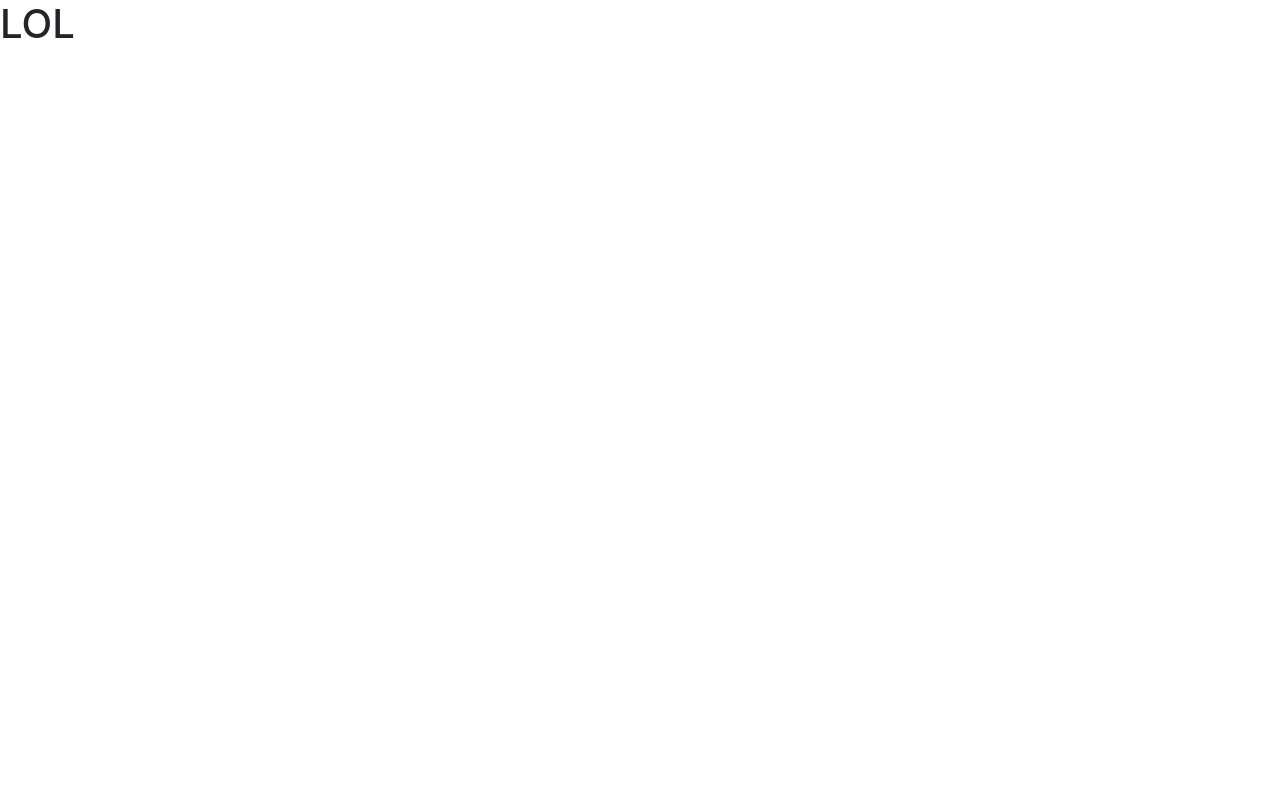
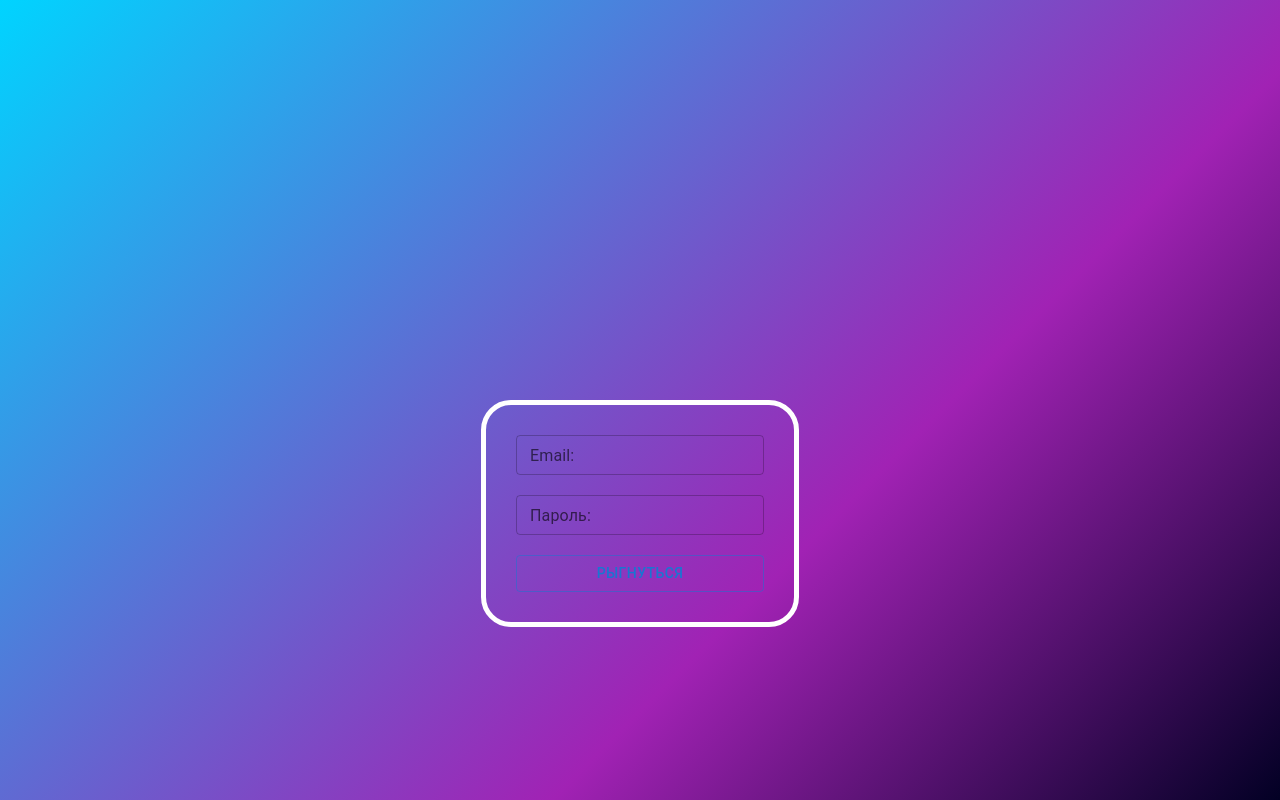
Before and after one commit to skitcc/grates-front, a React (Create React App) app in the folder grates-frontend/: page /login in a window 1280 px wide. Built offline with nearby package versions, Linux system fonts and the light colour scheme.

Commit message:
private Routing & login

```diff
--- a/grates-frontend/src/components/Navigation.jsx
+++ b/grates-frontend/src/components/Navigation.jsx
@@ -2,15 +2,29 @@ import React from 'react';
 import Home from '../Home';
 import Login from '../pages/Login';
 import Registration from '../pages/registration/Registration';
-import { BrowserRouter, Route, Routes } from 'react-router-dom';
+import { BrowserRouter, Route, Routes, Navigate } from 'react-router-dom';
+import MainPage from '../pages/MainPage';
+
 
 const Navigation = () => {
+    const token = localStorage.getItem("token")
+
+    const PrivateRoute = ({children, token}) => {
+
+       return token ? children : <Navigate to="/login" element/>
+
+    }
     return (
         <BrowserRouter>
             <Routes>
                 <Route exact path="/" element={<Home/>}/>
                 <Route exact path="/login" element={<Login/>}/>
                 <Route exaxt path="/registration" element={<Registration/>}/>
+                <Route path="/main" element={
+                    <PrivateRoute token={token}>
+                        <MainPage/>
+                    </PrivateRoute>
+                }/>
             </Routes>
 
         </BrowserRouter>
--- a/grates-frontend/src/pages/Login.jsx
+++ b/grates-frontend/src/pages/Login.jsx
@@ -1,11 +1,71 @@
-import React from 'react';
+import React, { useState } from 'react';
+import { Button, TextField } from "@mui/material";
+const Login = () => {
 
-const Login = () => {
+    const [email, setEmail] = useState("")
+    const [password, setPassword] = useState("")
+
+    const saveToken = (token) => {
+        localStorage.setItem("token", JSON.stringify(token))
+    }
+
+
+    const handleEmailChange = (e) => {
+        e.preventDefault()
+        setEmail(e.target.value)
+    }
+    const handlePasswordChange = (e) => {
+        e.preventDefault()
+        setPassword(e.target.value)
+    }
+    const handleSubmit = async(e) => {
+        e.preventDefault()
+        await fetch("http://mgtu.tech/auth/sign-in", {
+            method:"POST",
+            body: JSON.stringify({email:email, password: password}),
+            headers: {
+                "Accept":"application/json",
+                "Content-Type": "application/json"
+            }
+        })
+        .then(res => {
+            if (res.status === 200){
+                const tokenData = res.json()
+                console.log(JSON.stringify(tokenData));
+                saveToken(JSON.stringify(tokenData))
+                return Promise.resolve()
+            }
+            return Promise.reject()
+        })
+    }
     return (
-        <div>
-            <h1>LOL</h1>
+        <div style={{background: "linear-gradient(315deg, rgba(2,0,36,1) 0%, rgba(161,34,180,1) 35%, rgba(0,212,255,1) 100%)",height:"100vh", width:"250vh"}}>
+          <div style={{display:"flex", justifyContent:"center", alignItems:"center", marginTop:"400px"}}>
+            <form style={{flexDirection:"column", display:"flex", border:"5px solid white", padding:"30px", borderRadius:"30px"}}>
+              <label style={{marginBottom:"20px"}}>
+                <TextField
+                  label="Email:"
+                  id="outlined-size"
+                  size="small"
+                  onChange={(e) => handleEmailChange(e)}
+                  defaultValue={email}
+                />
+              </label>
+              <label style={{marginBottom:"20px"}}>
+                  <TextField
+                      label="Пароль:"
+                      id="outlined"
+                      size="small"
+                      onChange={(e) => handlePasswordChange(e)}
+                      defaultValue={password}
+                    />
+              </label>
+              <Button variant="outlined" onClick={(e) => handleSubmit(e)}>РЫГНУТЬСЯ</Button>
+              {/* <button>www</button> */}
+            </form>
+          </div>
         </div>
-    );
+      );
 };
 
 export default Login;
--- /dev/null
+++ b/grates-frontend/src/pages/MainPage.jsx
@@ -0,0 +1,11 @@
+import React from 'react';
+
+const MainPage = () => {
+    return (
+        <div>
+            <h1>Protected page</h1>
+        </div>
+    );
+};
+
+export default MainPage;
```
